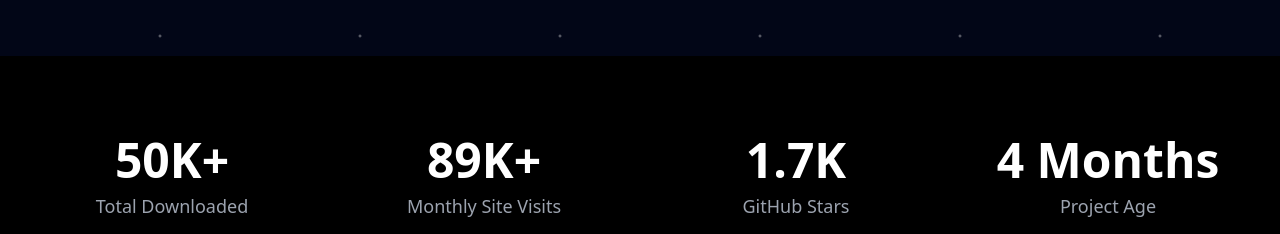
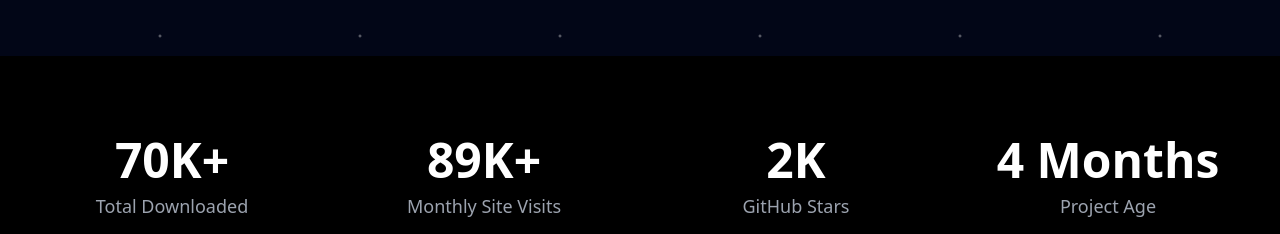
Before and after one commit to operacle/checkcle-website, a React (Vite) app: page / in a window 1280 px wide. Shown: the part 6970-7204 px from the top of the page. Built offline with nearby package versions, Linux system fonts and the light colour scheme; no server answers.

Commit message:
refactor: update stats of used

```diff
--- a/src/components/Stats.tsx
+++ b/src/components/Stats.tsx
@@ -4,7 +4,7 @@
 const Stats = () => {
   const stats = [
     {
-      number: '50K+',
+      number: '70K+',
       label: 'Total Downloaded',
     },
     {
@@ -12,7 +12,7 @@
       label: 'Monthly Site Visits',
     },
     {
-      number: '1.7K',
+      number: '2K',
       label: 'GitHub Stars',
     },
     {
```
